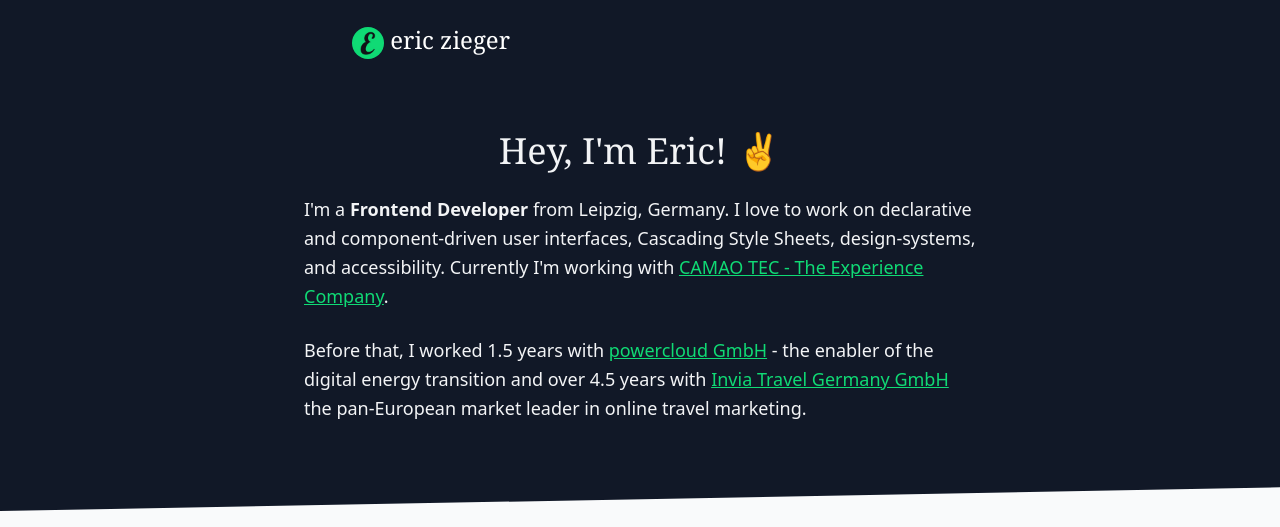
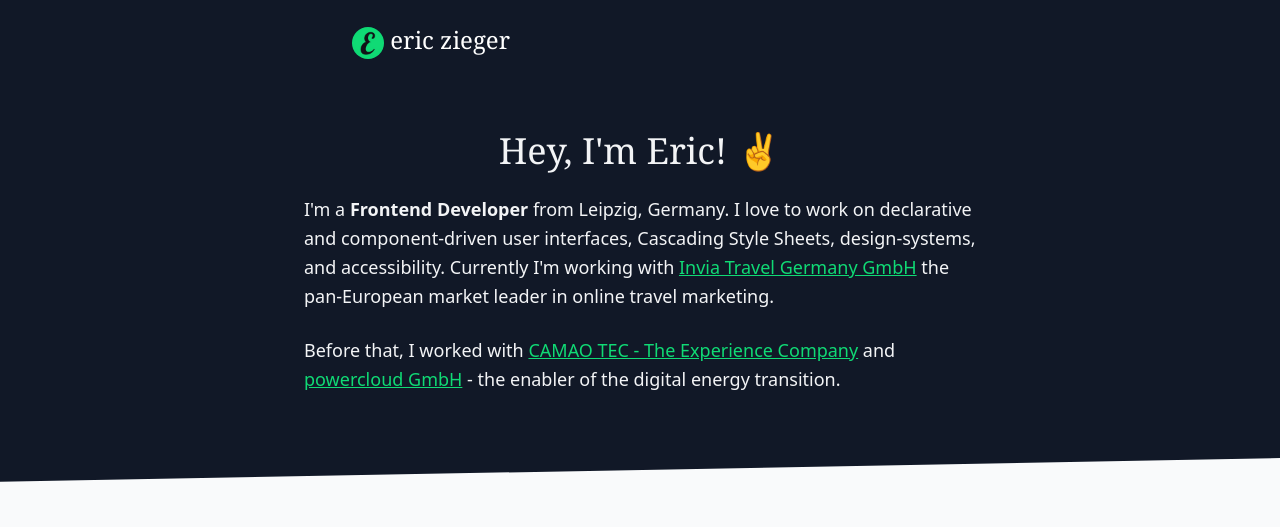
Before and after one commit to theZieger/eric-zieger.de, an Astro site: page / in a window 1280 px wide. Shown: the top 527 px of the page. Built offline with nearby package versions, Linux system fonts and the light colour scheme; Astro itself is replaced by a stand-in of ours.

Commit message:
Update Introduction.astro

```diff
--- a/src/components/Introduction.astro
+++ b/src/components/Introduction.astro
@@ -13,11 +13,11 @@
             <p>
                 I'm a <strong>Frontend Developer</strong> from Leipzig, Germany.
                 I love to work on declarative and component-driven user interfaces, Cascading Style Sheets, design-systems, and accessibility.
-                Currently I'm working with <Link className="text-brand-green " href="https://www.camao-tec.com">CAMAO TEC - The Experience Company</Link>.
+                Currently I'm working with <Link className="text-brand-green" href="https://www.invia.de/en/">Invia Travel Germany GmbH</Link> the pan-European market leader in online travel marketing.
             </p>
             <p class="my-6">
-                Before that, I worked 1.5 years with <Link className="text-brand-green" href="https://power.cloud/en/">powercloud GmbH</Link> - the enabler of the digital energy transition and
-                over 4.5 years with <Link className="text-brand-green" href="https://www.invia.de/en/">Invia Travel Germany GmbH</Link> the pan-European market leader in online travel marketing.
+                Before that, I worked with <Link className="text-brand-green" href="https://www.camao-tec.com">CAMAO TEC - The Experience Company</Link> and
+                <Link className="text-brand-green" href="https://power.cloud/en/">powercloud GmbH</Link> - the enabler of the digital energy transition.
             </p>
         </div>
     </ContentWrapper>
```
